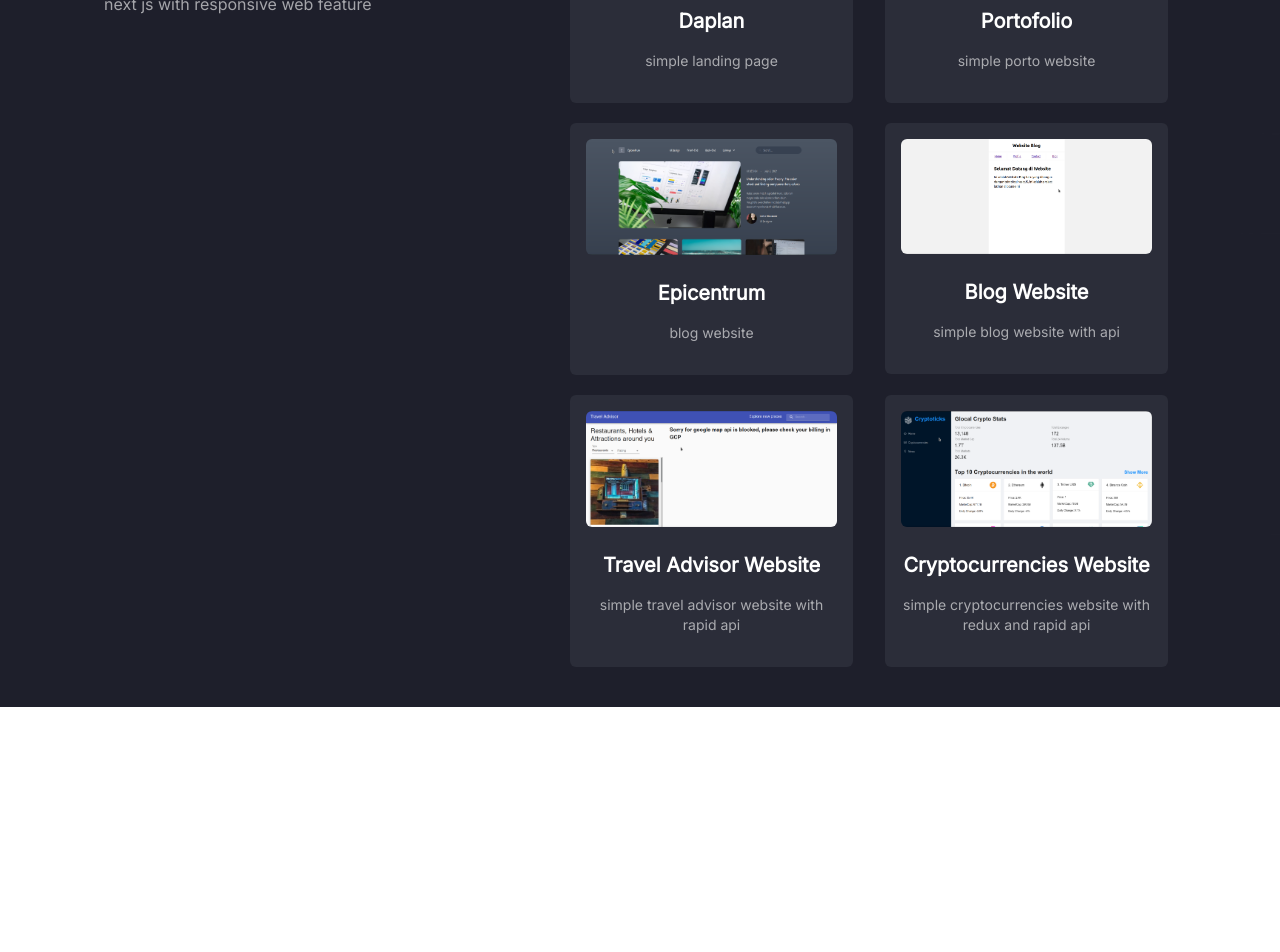
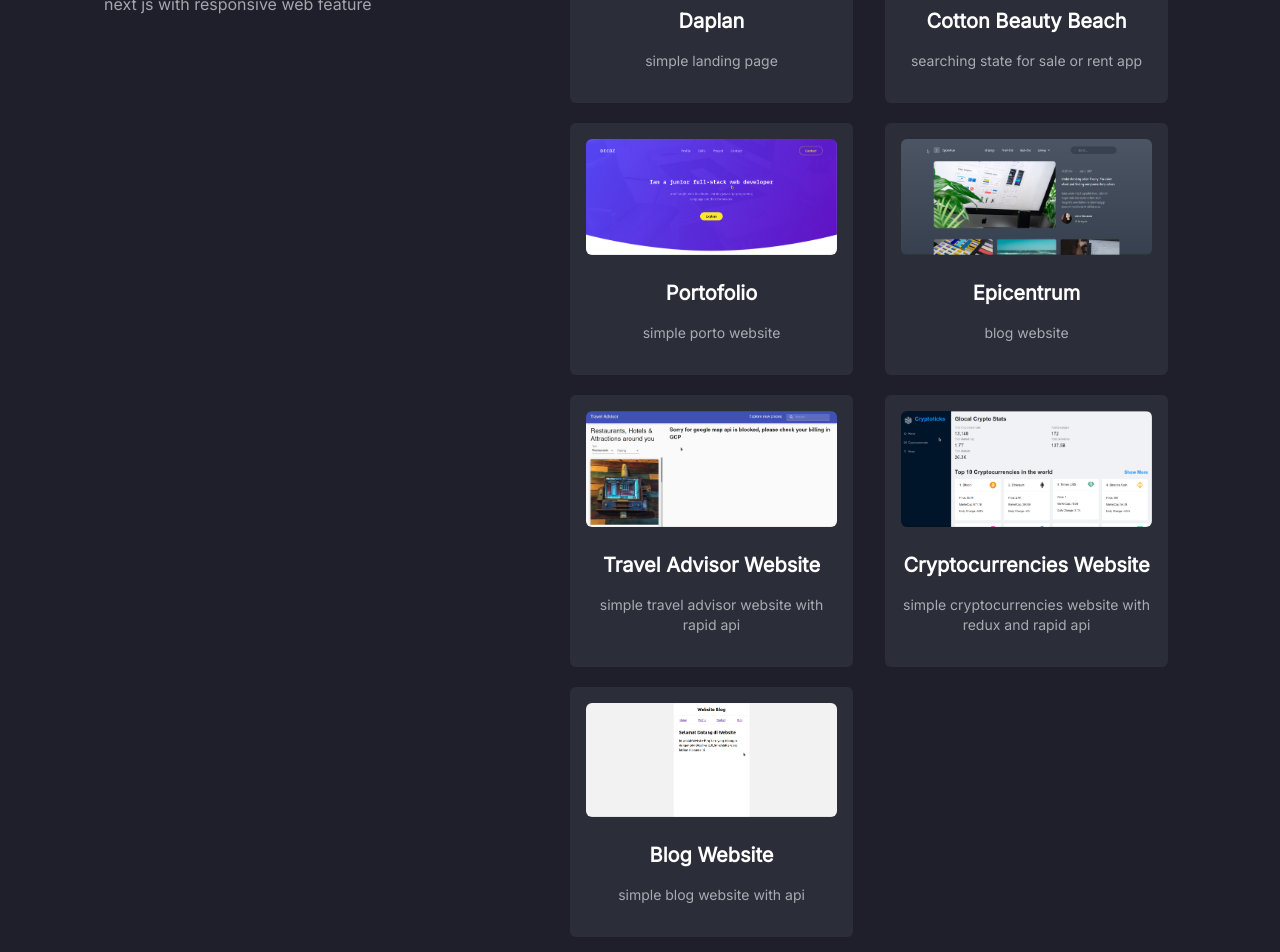
Before and after one commit to decozzfx/Portofolio-site-02, a Next.js app: page /projects in a window 1280 px wide. Shown: the part 340-1292 px from the top of the page. Before the commit the page ends 1047 px from the top, so only its background shows below. Built offline with nearby package versions, Linux system fonts and the light colour scheme.

Commit message:
add new project : real estate app

```diff
--- a/components/Overview.js
+++ b/components/Overview.js
@@ -14,7 +14,7 @@ const Overview = () => {
 					<ul className='mt-8'>
 						<li className='mt-4'>
 						<img src="/bullet.svg" className='inline-block mr-4'/>
-						2018 - now : Working at CV. Semulur as Assistant Procurement
+						2018 - now : Working at UD. Semulur as Assistant Procurement
 						</li>
 						<li className='mt-4'>
 						<img src="/bullet.svg" className='inline-block mr-4'/>
--- a/components/Projects.js
+++ b/components/Projects.js
@@ -25,6 +25,14 @@ const Projects = () => {
         </div>
         <div className="md:w-6/12 mt-5">
           <ProjectCard
+            link="https://cotton-beauty-beach-gsq5x1c5z-decozzfx.vercel.app"
+            img="/real-estate-app.png"
+            title="Cotton Beauty Beach"
+            desc="searching state for sale or rent app"
+          />
+        </div>
+        <div className="md:w-6/12 mt-5">
+          <ProjectCard
             link="https://slicing-landing-page-02-portopolio.netlify.app/"
             img="/porto-1.png"
             title="Portofolio"
@@ -37,14 +45,6 @@ const Projects = () => {
             img="/epicentrum.png"
             title="Epicentrum"
             desc="blog website"
-          />
-        </div>
-        <div className="md:w-6/12 mt-5">
-          <ProjectCard
-            link="https://mini-blog-project-decozzfx.netlify.app/"
-            img="/web-blog-api.png"
-            title="Blog Website"
-            desc="simple blog website with api"
           />
         </div>
         <div className="md:w-6/12 mt-5">
@@ -63,6 +63,14 @@ const Projects = () => {
             desc="simple cryptocurrencies website with redux and rapid api"
           />
         </div>
+        <div className="md:w-6/12 mt-5">
+          <ProjectCard
+            link="https://mini-blog-project-decozzfx.netlify.app/"
+            img="/web-blog-api.png"
+            title="Blog Website"
+            desc="simple blog website with api"
+          />
+        </div>
       </div>
     </div>
   );
```
Also changed, not shown: public/real-estate-app.png (added).
